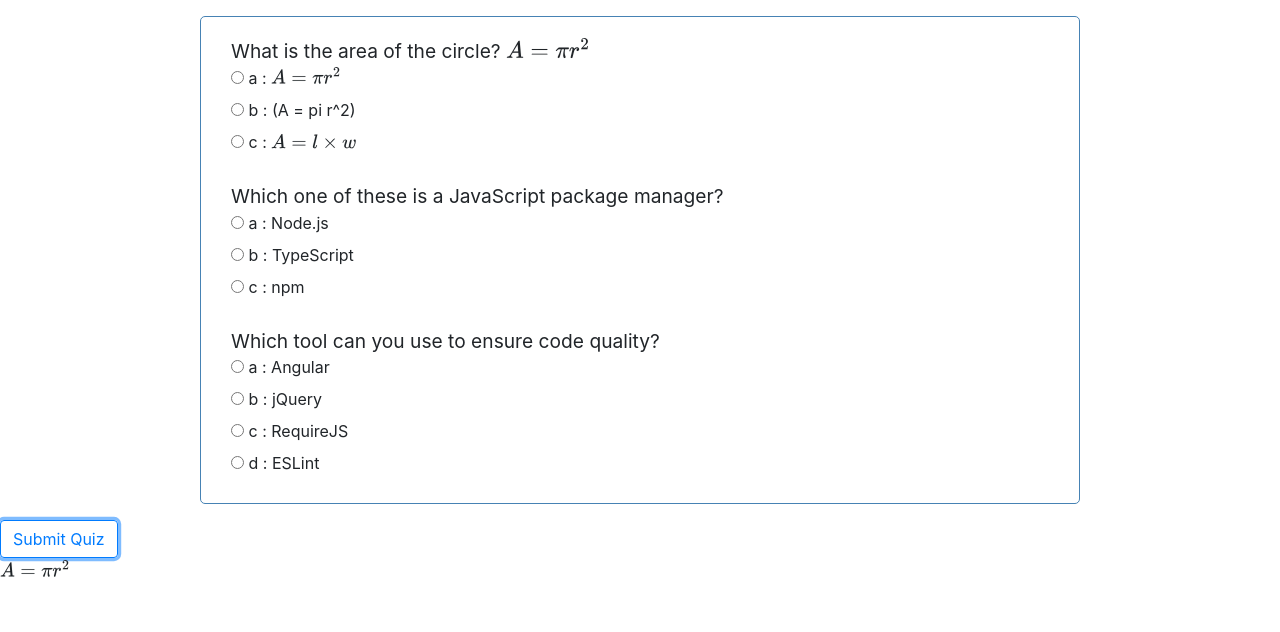
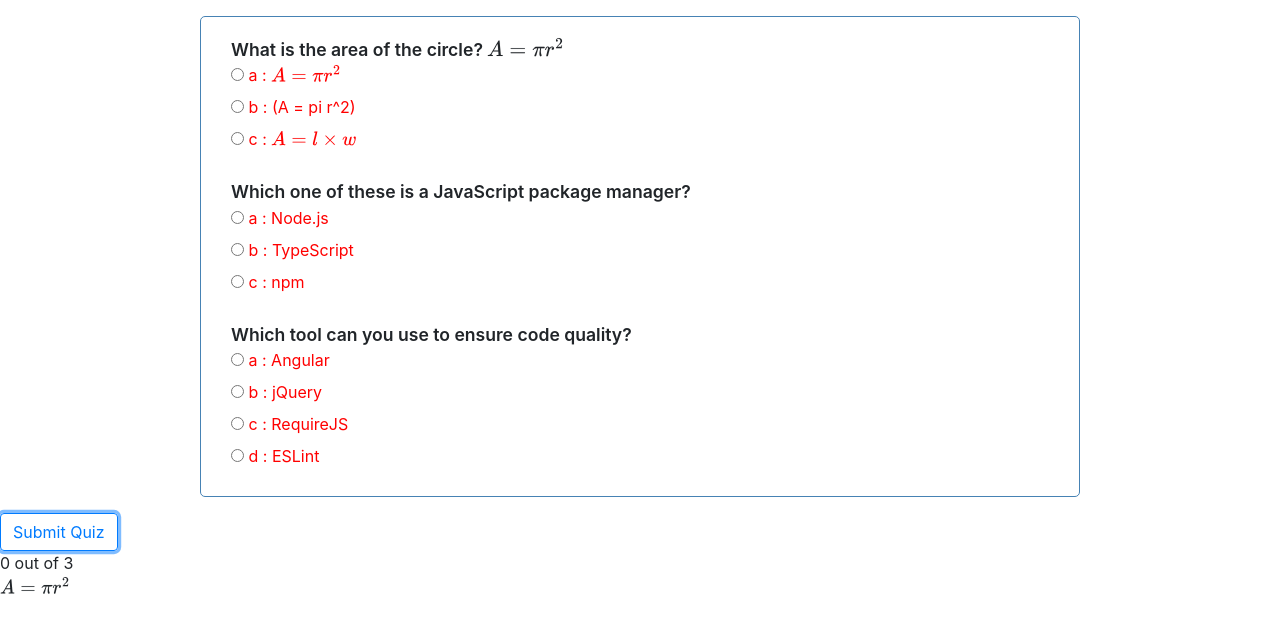
Before and after one commit to vilmarcabanero/jsquiz, a plain HTML site: page index.html in a window 1280 px wide. Both pictures are taken after a click on the button "Submit Quiz". Drawn offline with nearby package versions, Linux system fonts and the light colour scheme.

Commit message:
Added showResults()

```diff
--- a/script.js
+++ b/script.js
@@ -41,7 +41,7 @@
 	// for each question...
 	myQuestions.forEach((currentQuestion, questionNumber) => {
 		// variable to store the list of possible answers
-    // we'll want to store the list of answer choices
+		// we'll want to store the list of answer choices
 		const answers = []
 		// and for each available answer...
 		for (letter in currentQuestion.answers) {
@@ -51,7 +51,7 @@
             <input type="radio" name="question${questionNumber}" value="${letter}">
             ${letter} :
             ${currentQuestion.answers[letter]}
-          </label> <br/>`
+          </label>`
 			)
 		}
 
@@ -67,7 +67,38 @@
 	quizContainer.innerHTML = output.join('')
 }
 
-const showResults = () => {}
+const showResults = () => {
+	// gather answer containers from our quiz
+	const answerContainers = quizContainer.querySelectorAll('.answers')
+
+	// keep track of user's answers
+	let numCorrect = 0
+
+	// for each question...
+	myQuestions.forEach((currentQuestion, questionNumber) => {
+		// find selected answer
+		const answerContainer = answerContainers[questionNumber]
+		const selector = `input[name=question${questionNumber}]:checked`
+		const userAnswer = (answerContainer.querySelector(selector) || {}).value
+
+		// if answer is correct
+		if (userAnswer === currentQuestion.correctAnswer) {
+			// add to the number of correct answers
+			numCorrect++
+
+			// color the answers green
+			answerContainers[questionNumber].style.color = 'lightgreen'
+		}
+		// if answer is wrong or blank
+		else {
+			// color the answers red
+			answerContainers[questionNumber].style.color = 'red'
+		}
+	})
+
+	// show number of correct answers out of total
+	resultsContainer.innerHTML = `${numCorrect} out of ${myQuestions.length}`
+}
 
 buildQuiz()
 
--- a/style.css
+++ b/style.css
@@ -1,6 +1,9 @@
 body {
   margin: 0;
   padding: 0;
+  font-size: 20px;
+	font-family: sans-serif;
+	color: #333;
 }
 
 .item {
@@ -25,14 +28,20 @@
 }
 
 .question {
-  font-size: 1.2rem;
+  font-size: 1.1rem;
+  font-weight: 600;
 }
 
 .label {
   width: 100%;
   cursor: pointer;
+  display: block;
 }
 
 .label:hover {
-  font-weight: 500;
+  opacity: 0.8;
 }
+
+.label > input {
+  cursor: pointer;
+}
```
